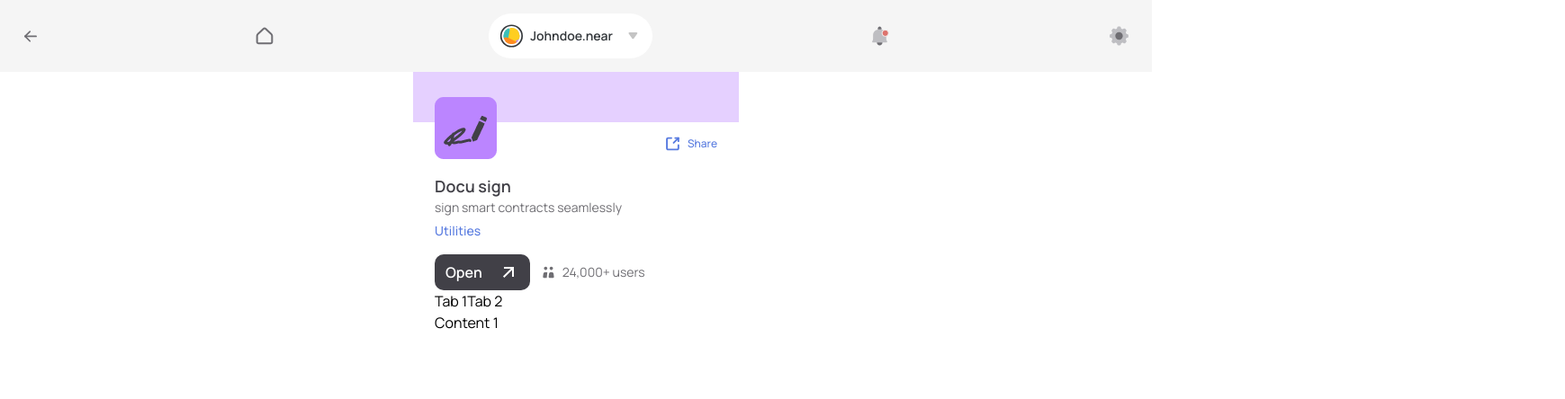
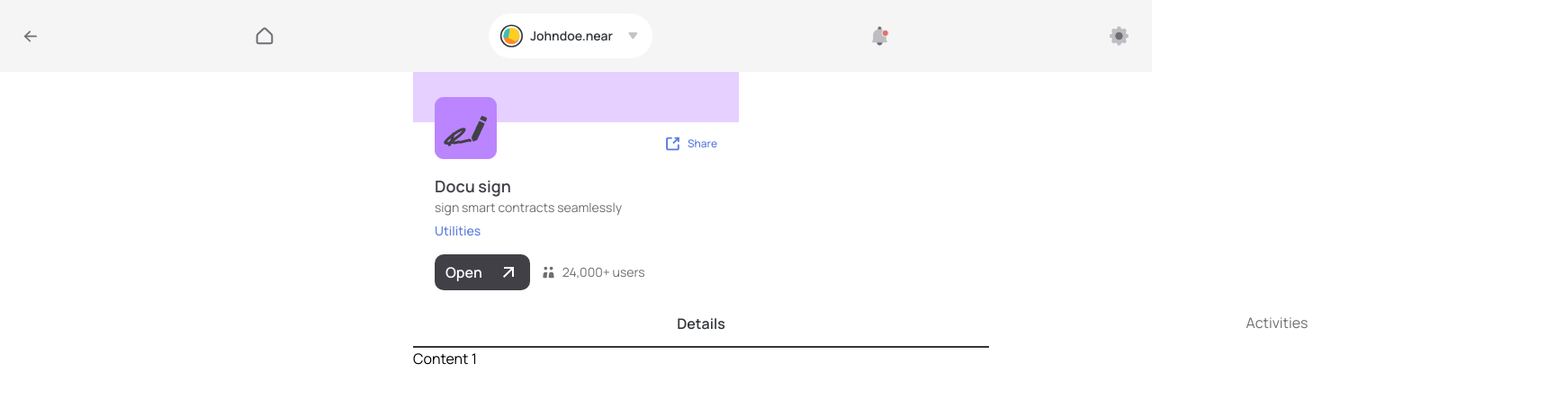
Before and after one commit to Sharpmind015/NearChallenge, a Next.js app: page /experience/1 in a window 1280 px wide. Shown: the top 444 px of the page at 90% size, 1739 px wide, since content can reach past the window. Built offline with nearby package versions, Linux system fonts and the light colour scheme.

Commit message:
feat : buid tabs for experience page

```diff
--- a/pages/experience/[id].tsx
+++ b/pages/experience/[id].tsx
@@ -42,10 +42,14 @@
               <Image src='/users.svg' width='16' height='16' alt='' />
               <p className='text-gray-300 text-sm leading-5.5 not-italic ml-2'>24,000+ users</p>
             </div>
-            <Tab.Group>
-              <Tab.List>
-                <Tab>Tab 1</Tab>
-                <Tab>Tab 2</Tab>
+            <Tab.Group as='div' className='w-full mt-6 -mx-6'>
+              <Tab.List className='flex justify-between w-screen'>
+                <Tab className={({ selected }) => selected ? 'text-base font-semibold text-gray-100 text-center w-1/2 border-gray-100 border-b-2 pb-3' : 'text-gray-300 text-base text-center w-1/2 pb-4'}>
+                  Details
+                </Tab>
+                <Tab className={({ selected }) => selected ? 'text-base font-semibold text-gray-100 text-center w-1/2 border-gray-100 border-b-2 pb-3' : 'text-gray-300 text-base text-center w-1/2 pb-4'}>
+                  Activities
+                </Tab>
               </Tab.List>
               <Tab.Panels>
                 <Tab.Panel>Content 1</Tab.Panel>
```
